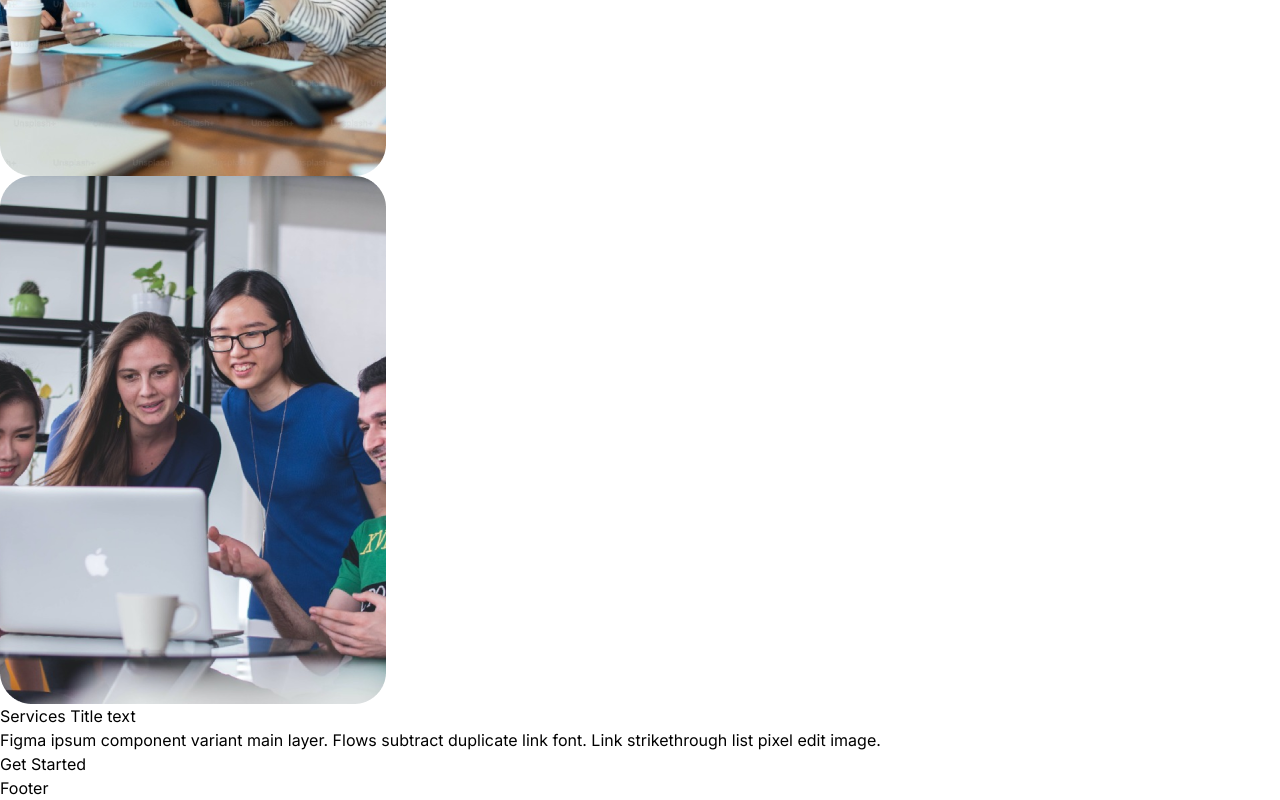
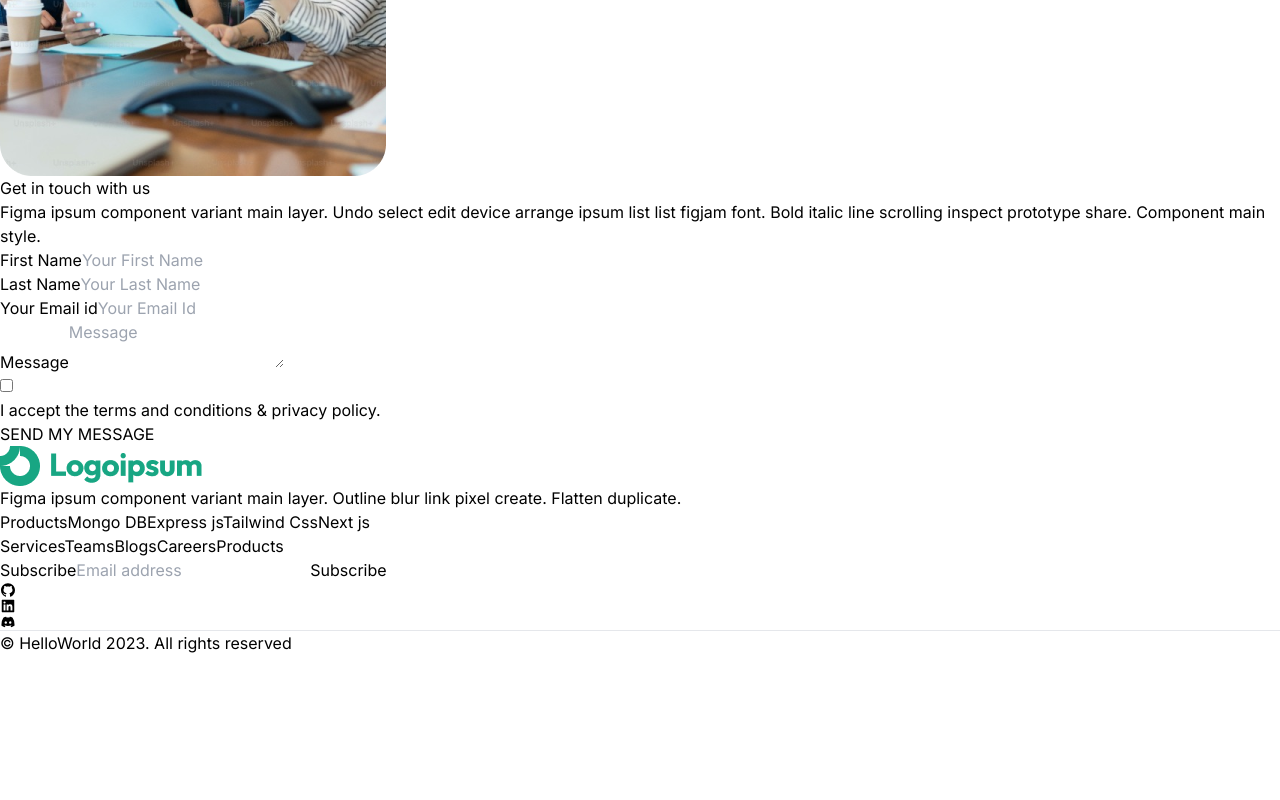
Before and after one commit to sunilhn27/tailwind-responsive-2, a Next.js app: page / in a window 1280 px wide. Shown: the part 1261-2061 px from the top of the page. After the commit the page ends 1916 px from the top, so only its background shows below. Built offline with nearby package versions, Linux system fonts and the light colour scheme.

Commit message:
added Footer and contact components

```diff
--- a/package.json
+++ b/package.json
@@ -16,7 +16,7 @@
     "postcss": "8.4.29",
     "react": "18.2.0",
     "react-dom": "18.2.0",
-    "react-icons": "^4.10.1",
+    "react-icons": "^4.11.0",
     "tailwindcss": "3.3.3"
   }
 }
--- a/src/Components/Contact.js
+++ b/src/Components/Contact.js
@@ -0,0 +1,61 @@
+import React from 'react'
+
+function Contact() {
+    return (
+        <section className='bg-[#FAFFFA] md:mt-12 2xl:mt-16  px-3' >
+
+            <div className='flex flex-col md:flex-row md:justify-evenly items-center py-12'>
+
+                <div className='flex flex-col w-[36rem]'>
+                    <h1 className='font-semibold text-3xl md:text-left text-center mb-3'>Get in touch with us</h1>
+                    <p className='md:w-[33rem] w-[25rem]  md:text-left text-center mx-auto md:mx-0 px-2 md:px-0 '>Figma ipsum component variant main layer. Undo select edit device arrange ipsum list list figjam font. Bold italic line scrolling inspect prototype share. Component main style.</p>
+                </div>
+
+                <div className='flex md:mt-0 mt-6'>
+                    <form className=''>
+                        <div className='flex flex-col md:flex-row md:space-x-4 '>
+                            <div className='flex flex-col '>
+                                <label className='mb-2'>First Name</label>
+                                <input placeholder='Your First Name' className='border-2  rounded-lg px-6 py-2' />
+                            </div>
+                            <div className='flex flex-col'>
+                                <label className='mb-2'>Last Name</label>
+                                <input placeholder='Your Last Name' className='border-2 rounded-lg px-6 py-2' />
+                            </div>
+
+                        </div>
+                        <div className='flex flex-col mt-2 md:mt-6'>
+                            <label className='mb-2'>Your Email id</label>
+                            <input placeholder='Your Email Id' className='border-2 rounded-lg px-6 py-2' />
+                        </div>
+
+
+                        <div className='flex flex-col mt-2 md:mt-6'>
+                            <label className='mb-2'>Message</label>
+                            <textarea placeholder='Message' className='border-2 rounded-lg px-6 py-2 h-[11rem]' />
+                        </div>
+
+                        <div className='flex flex-col mt-4 md:mt-6'>
+                            <div className='flex space-x-2 text-[0.7rem] md:text-[1.3rem] items-center'>
+                                <input type='checkbox' />
+                                <h1>I accept the terms and conditions & privacy policy.</h1>
+                            </div>
+                        </div>
+
+                        <div className='flex flex-col mt-4 md:mt-6'>
+                         <button className='text-white bg-[#18A683] px-6  py-2 md:w-[16rem]  w-[14rem] rounded-lg'>SEND MY MESSAGE </button>
+
+                        </div>
+
+
+
+                    </form>
+                </div>
+
+            </div>
+
+        </section>
+    )
+}
+
+export default Contact
--- a/src/Components/Features.js
+++ b/src/Components/Features.js
@@ -17,7 +17,7 @@ function Features() {
   }
 
   return (
-    <section className='md:w-[75rem]  mx-auto mt-12 bg-[#FAFFFA]'>
+    <section className='md:w-[75rem]  mx-auto mt-12 2xl:mt-24 bg-[#FAFFFA]'>
       <div className='flex flex-col justify-center mb-2' >
         <h1 className='text-2xl md:text-4xl font-semibold text-center'>Feature Title text</h1>
       </div>
--- a/src/Components/Footer.js
+++ b/src/Components/Footer.js
@@ -1,8 +1,60 @@
+"use client"
+import Image from 'next/image'
+import Link from 'next/link'
 import React from 'react'
+import { AiFillGithub, AiFillLinkedin } from 'react-icons/ai'
+import { BiLogoDiscordAlt } from 'react-icons/bi'
+import Logo from '@/asserts/images/logo.png'
 
 function Footer() {
   return (
-    <div>Footer</div>
+    <section className='my-12'>
+      <div className='flex flex-col md:flex-row  justify-evenly md:items-center mx-6 md:mx-3'>
+
+        <div className='hidden md:flex' >
+          <div className='flex flex-col space-y-4'>
+            <Image alt='pic' src={Logo} />
+            <p className='text-gray-500 w-[18rem]'>Figma ipsum component variant main layer. Outline blur link pixel create. Flatten duplicate.</p>
+          </div>
+        </div>
+
+        <div className='flex flex-col  space-y-2'>
+          <Link className='text-2xl font-semibold' href={"/"}>Products</Link>
+          <Link className='text-[#118B78]' href={"/"}>Mongo DB</Link>
+          <Link className='text-[#118B78]' href={"/"}>Express js</Link>
+          <Link className='text-[#118B78]' href={"/"}>Tailwind Css</Link>
+          <Link className='text-[#118B78]' href={"/"}>Next js</Link>
+        </div>
+
+
+        <div className='flex flex-col  space-y-2'>
+          <Link className='text-2xl font-semibold' href={"/"}>Services</Link>
+          <Link className='text-[#118B78]' href={"/"}>Teams</Link>
+          <Link className='text-[#118B78]' href={"/"}>Blogs</Link>
+          <Link className='text-[#118B78]' href={"/"}>Careers</Link>
+          <Link className='text-[#118B78]' href={"/"}>Products</Link>
+        </div>
+
+        <div className=' md:flex flex-col mt-2'>
+          <Link className='text-2xl font-semibold mb-3' href={"/"}>Subscribe</Link>
+          <input className='w-[18rem] px-6 py-2 border-2 rounded-lg mb-3' type='text' placeholder='Email address' />
+          <button className='text-white bg-[#18A683] px-4 py-2 w-[7.9rem] rounded-lg '>Subscribe</button>
+          <div className='flex space-x-4 justify-end '>
+            <AiFillGithub className='w-[2.5rem] h-[2.2rem]' />
+            <AiFillLinkedin className='w-[2.5rem] h-[2.2rem]' />
+            <BiLogoDiscordAlt className='w-[2.5rem] h-[2.2rem]' />
+          </div>
+        </div>
+      </div>
+
+      <div className=''>
+        <hr class="border-t-2 border-gray-600-500 mt-6" />
+        <div className='flex justify-center mt-6'>
+          <h1>© HelloWorld 2023. All rights reserved</h1>
+        </div>
+
+      </div>
+    </section>
   )
 }
 
--- a/src/Components/Services.js
+++ b/src/Components/Services.js
@@ -11,7 +11,6 @@ function Services() {
 
   return (
     <section className='md:w-[77rem] md:h-[35rem]  mx-auto md:mt-16 mt-12'>
-      <div>
         <div className='flex flex-col-reverse md:flex-row justify-center items-center'>
 
           <div className='flex flex-col md:w-[38rem] md:h-[13rem] px-4 space-y-2'>
@@ -24,24 +23,8 @@ function Services() {
             <Image src={Img1} className='md:w-[24rem] md:h-[33rem] w-[21rem] h-[15rem] mb-6 md:mb-0' />
           </div>
 
-
         </div>
 
-        <div className='flex flex-col md:flex-row justify-center items-center mt-12'>
-
-          <div className='flex'>
-            <Image src={Img2} className='md:w-[24rem] md:h-[33rem] w-[21rem] h-[15rem] mb-6 md:mb-0' />
-          </div>
-          <div className='flex flex-col md:w-[38rem] md:h-[13rem] px-4 space-y-2'>
-            <h1 className='text-3xl md:text-5xl font-semibold'>Services Title text</h1>
-            <p className='text-gray-500 md:w-[30rem] md:text-xl'>Figma ipsum component variant main layer. Flows subtract duplicate link font. Link strikethrough list pixel edit image.</p>
-            <Link href={""} className='text-[#118B78]'>Get Started</Link>
-          </div >
-
-
-
-        </div>
-      </div>
     </section>
   )
 }
--- a/src/app/page.js
+++ b/src/app/page.js
@@ -1,7 +1,8 @@
+import Contact from '@/Components/Contact'
 import Features from '@/Components/Features'
 import Hero from '@/Components/Hero'
 import Services from '@/Components/Services'
-import Image from 'next/image'
+
 
 export default function Home() {
   return (
@@ -9,6 +10,7 @@ export default function Home() {
       <Hero />
       <Features />
       <Services />
+      <Contact/>
     </main>
   )
 }
```
Also changed, not shown: 1 other file (tests, documents, lock files or other folders).
